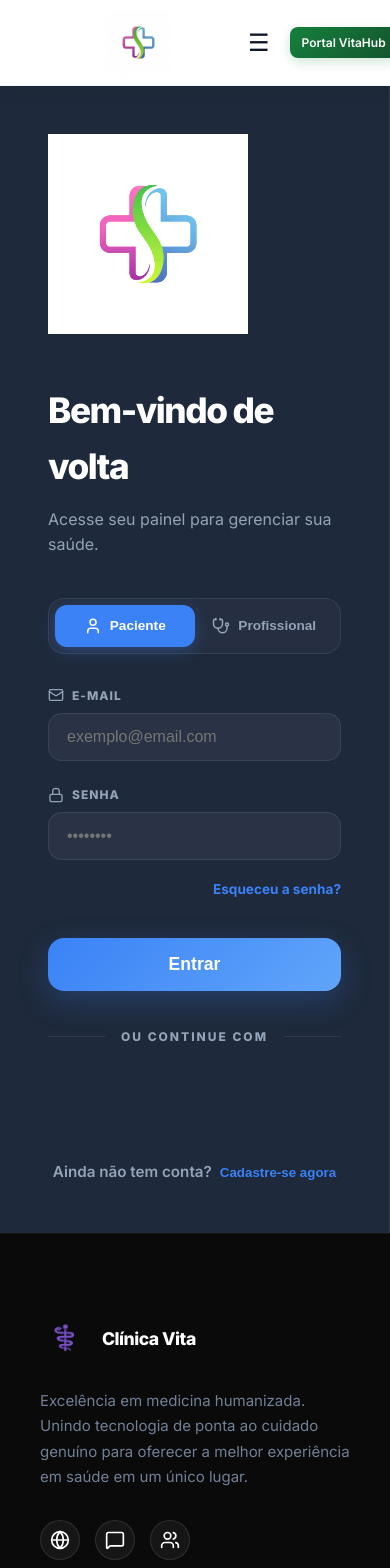
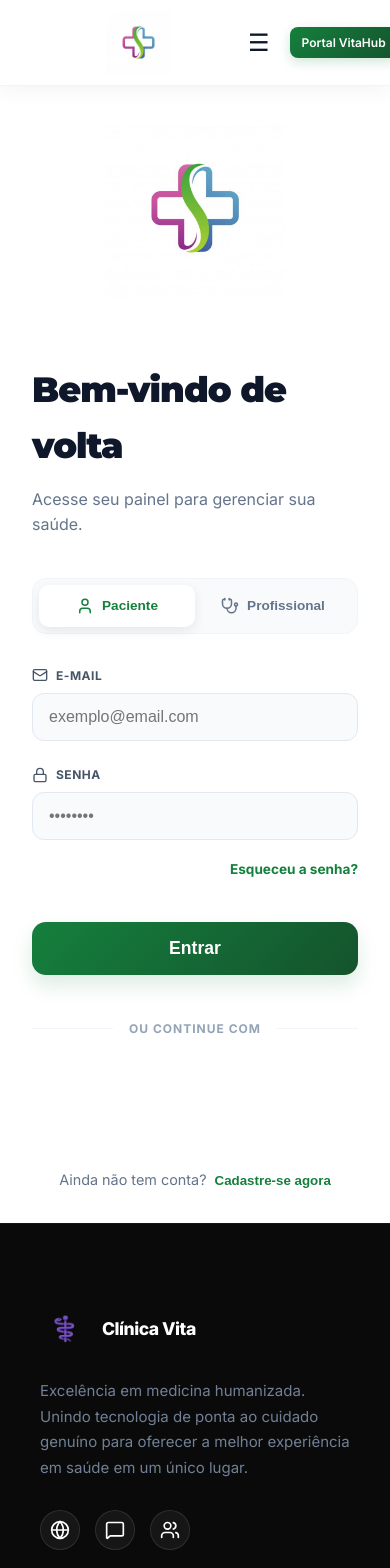
Before and after one commit to AlexandreCalmonJr/agendafacil-front, a React (Vite) app: page /login in a window 390 px wide. Shown: the top 1568 px of the page. Built offline with nearby package versions, Linux system fonts and the light colour scheme; no server answers; the HTML template or start-up script is replaced by a standard one.

Commit message:
feat: add split-screen responsive login page styling

```diff
--- a/src/styles/Login.css
+++ b/src/styles/Login.css
@@ -1,76 +1,74 @@
-/* Login.css - Redesign Elite Portal */
+/* Login.css - Redesign Élite (Split-screen) */
 
 .login-split-page {
   display: flex;
   min-height: 100vh;
-  background: var(--navy-dark);
+  background: white;
+  font-family: 'Inter', sans-serif;
 }
 
-/* Sidebar (Esquerda) - Navy Theme */
+/* Sidebar (Esquerda) */
 .login-sidebar {
   width: 500px;
   display: flex;
   flex-direction: column;
   padding: 3rem;
-  background: var(--navy-sidebar);
-  border-right: 1px solid var(--navy-border);
+  background: white;
+
   z-index: 10;
-  box-shadow: 20px 0 50px rgba(0, 0, 0, 0.2);
+  box-shadow: 10px 0 50px rgba(0, 0, 0, 0.02);
 }
 
 .login-sidebar-header {
-  margin-bottom: 3rem;
+  margin-bottom: 4rem;
   display: flex;
-  justify-content: flex-start;
+  justify-content: center;
 }
 
 .login-logo {
   display: flex;
   align-items: center;
   text-decoration: none;
-  width: 200px;
+  width: 180px;
   height: auto;
 }
 
 .login-logo img {
   width: 100%;
-  height: auto;
-  filter: brightness(1.2);
+  height: 100%;
+  object-fit: contain;
 }
 
 .login-form-container {
-  flex: 1;
-  display: flex;
-  flex-direction: column;
-  justify-content: center;
   max-width: 400px;
   margin: 0 auto;
   width: 100%;
 }
 
 .login-titles h1 {
+  font-family: 'Montserrat', sans-serif;
   font-size: 2.2rem;
-  font-weight: 900;
-  color: white;
+  font-weight: 800;
+  color: var(--neutral-900);
   margin-bottom: 0.75rem;
-  letter-spacing: -1.5px;
+  letter-spacing: -1px;
 }
 
 .login-titles p {
-  color: var(--navy-subtext);
+  color: var(--neutral-500);
   font-size: 1rem;
   margin-bottom: 2.5rem;
   line-height: 1.6;
 }
 
-/* Seletor de Tipo - Modern Pills */
+/* Seletor de Tipo */
 .login-type-selector {
   display: flex;
-  background: rgba(255, 255, 255, 0.03);
+  background: var(--neutral-50);
   padding: 6px;
-  margin-bottom: 32px;
-  border-radius: 16px;
-  border: 1px solid var(--navy-border);
+  margin-bottom: 2rem;
+  border-radius: 14px;
+  border: 1px solid var(--neutral-100);
 }
 
 .selector-btn {
@@ -80,23 +78,23 @@
   background: transparent;
   font-size: 0.85rem;
   font-weight: 700;
-  color: var(--navy-subtext);
+  color: var(--neutral-500);
   cursor: pointer;
   display: flex;
   align-items: center;
   justify-content: center;
   gap: 8px;
-  border-radius: 12px;
+  border-radius: 10px;
   transition: all 0.3s cubic-bezier(0.4, 0, 0.2, 1);
 }
 
 .selector-btn.active {
-  background: var(--navy-accent);
-  color: white;
-  box-shadow: 0 4px 15px rgba(59, 130, 246, 0.3);
+  background: white;
+  color: var(--primary-700);
+  box-shadow: 0 4px 12px rgba(0, 0, 0, 0.08);
 }
 
-/* Form Moderno */
+/* Formulário Moderno */
 .login-modern-form {
   display: flex;
   flex-direction: column;
@@ -111,65 +109,66 @@
 
 .input-group label {
   font-size: 0.75rem;
-  font-weight: 800;
-  color: var(--navy-subtext);
+  font-weight: 700;
+  color: var(--neutral-600);
   display: flex;
   align-items: center;
   gap: 8px;
   text-transform: uppercase;
-  letter-spacing: 1px;
+  letter-spacing: 0.5px;
 }
 
 .input-group input {
-  padding: 14px 18px;
-  background: rgba(255, 255, 255, 0.05);
-  border: 1px solid var(--navy-border);
-  border-radius: 14px;
+  padding: 14px 16px;
+  background: var(--neutral-50);
+  border: 1px solid var(--neutral-200);
+  border-radius: 12px;
   font-size: 1rem;
-  color: white;
+  color: var(--neutral-900);
   transition: all 0.3s;
 }
 
 .input-group input:focus {
   outline: none;
-  background: rgba(255, 255, 255, 0.08);
-  border-color: var(--navy-accent);
-  box-shadow: 0 0 0 4px rgba(59, 130, 246, 0.1);
+  background: white;
+  border-color: var(--primary-400);
+  box-shadow: 0 0 0 4px var(--primary-50);
 }
 
 .forgot-password {
   text-align: right;
-  margin-top: -8px;
+  margin-top: -0.5rem;
 }
 
 .forgot-password a {
   font-size: 0.85rem;
-  color: var(--navy-accent);
+  color: var(--primary-700);
   font-weight: 700;
   text-decoration: none;
 }
 
 .login-submit-btn {
-  margin-top: 12px;
+  margin-top: 1rem;
   padding: 16px;
-  background: linear-gradient(135deg, var(--navy-accent), #60a5fa);
+  background: var(--gradient-primary);
   color: white;
   border: none;
-  border-radius: 16px;
+  border-radius: 14px;
   font-size: 1.1rem;
   font-weight: 800;
   cursor: pointer;
   transition: all 0.3s;
-  box-shadow: 0 10px 30px rgba(59, 130, 246, 0.25);
+  box-shadow: 0 10px 20px rgba(21, 128, 61, 0.15);
 }
 
 .login-submit-btn:hover {
   transform: translateY(-2px);
-  box-shadow: 0 15px 40px rgba(59, 130, 246, 0.4);
+  box-shadow: 0 15px 30px rgba(21, 128, 61, 0.25);
 }
 
+/* Social Login */
 .login-social-separator {
-  margin: 32px 0;
+  margin: 2.5rem 0;
   position: relative;
   text-align: center;
 }
@@ -181,121 +180,149 @@
   left: 0;
   right: 0;
   height: 1px;
-  background: var(--navy-border);
+  background: var(--neutral-100);
 }
 
 .login-social-separator span {
-  background: var(--navy-sidebar);
-  padding: 0 16px;
+  background: white;
+  padding: 0 1rem;
   font-size: 0.75rem;
-  color: var(--navy-subtext);
+  color: var(--neutral-400);
   position: relative;
   text-transform: uppercase;
-  font-weight: 800;
-  letter-spacing: 2px;
+  font-weight: 700;
+  letter-spacing: 1px;
 }
 
 /* Footer Info */
 .login-footer-info {
-  margin-top: 40px;
+  margin-top: 3rem;
   text-align: center;
 }
 
 .login-footer-info p {
-  font-size: 0.95rem;
-  color: var(--navy-subtext);
-  font-weight: 600;
+  font-size: 0.9rem;
+  color: var(--neutral-500);
+
 }
 
 .login-footer-info button {
   background: none;
   border: none;
-  color: var(--navy-accent);
-  font-weight: 800;
+  color: var(--primary-700);
+  font-weight: 700;
   cursor: pointer;
-  margin-left: 8px;
+  margin-left: 0.5rem;
 }
 
 .test-credentials {
-  padding: 16px;
-  background: rgba(59, 130, 246, 0.05);
-  border-radius: 16px;
-  border: 1px solid var(--navy-border);
-  margin-top: 20px;
+  padding: 1rem;
+  background: var(--primary-50);
+  border-radius: 12px;
+  border: 1px solid var(--primary-100);
+
 }
 
-.test-credentials p { margin: 0; font-size: 0.85rem; color: var(--navy-subtext); }
-.test-credentials span { font-weight: 800; color: white; }
+.test-credentials span {
+  font-weight: 700;
+  color: var(--primary-800);
+}
 
-/* Visual Panel (Direita) - Elite Aesthetic */
+/* Painel Visual (Direita) */
 .login-visual-panel {
   flex: 1;
   position: relative;
-  background: url('https://images.unsplash.com/photo-1576091160550-2173dba999ef?q=80&w=2070&auto=format&fit=crop') center/cover no-repeat;
+  background: url('https://images.unsplash.com/photo-1497366216548-37526070297c?q=80&w=2069&auto=format&fit=crop') center/cover no-repeat;
   display: flex;
-  align-items: flex-end;
-  justify-content: flex-start;
-  padding: 80px;
+  align-items: center;
+  justify-content: center;
+  padding: 4rem;
 }
 
 .visual-image-overlay {
   position: absolute;
   inset: 0;
-  background: linear-gradient(to top, rgba(15, 23, 42, 0.95) 0%, rgba(15, 23, 42, 0.2) 100%);
+  background: linear-gradient(135deg, rgba(255, 255, 255, 0.9) 0%, rgba(255, 255, 255, 0.4) 100%);
 }
 
 .visual-content {
   position: relative;
   z-index: 5;
-  text-align: left;
+  text-align: center;
   max-width: 600px;
 }
 
 .visual-content blockquote {
-  font-size: 3rem;
-  font-weight: 900;
-  color: white;
-  line-height: 1.1;
-  margin: 0 0 32px;
-  letter-spacing: -2px;
+  font-family: 'Montserrat', sans-serif;
+  font-size: 2.2rem;
+  font-weight: 600;
+  color: var(--neutral-900);
+  line-height: 1.4;
+  margin-bottom: 2rem;
 }
 
 .visual-content blockquote span {
-  color: var(--navy-accent);
+  color: var(--primary-600);
 }
 
 .visual-content footer {
-  font-size: 1.25rem;
-  color: var(--navy-subtext);
-  font-weight: 600;
+  font-size: 1.1rem;
+  color: var(--neutral-500);
+  margin-top: 1.5rem;
+  font-weight: 500;
 }
 
 .visual-badge {
   display: inline-flex;
   align-items: center;
-  padding: 10px 24px;
-  background: rgba(255, 255, 255, 0.1);
-  backdrop-filter: blur(20px);
-  border: 1px solid rgba(255, 255, 255, 0.1);
+  padding: 0.75rem 1.5rem;
+  background: white;
   border-radius: 100px;
-  margin-top: 48px;
+  box-shadow: 0 10px 30px rgba(0, 0, 0, 0.05);
+  margin-top: 3rem;
+  position: relative;
+}
+
+.badge-glow {
+  position: absolute;
+  inset: -2px;
+  background: var(--gradient-primary);
+  border-radius: 100px;
+  z-index: -1;
+  opacity: 0.3;
+  filter: blur(10px);
 }
 
 .visual-badge span {
-  font-size: 0.8rem;
-  font-weight: 800;
-  color: white;
+  font-size: 0.85rem;
+  font-weight: 700;
+  color: var(--primary-800);
   text-transform: uppercase;
-  letter-spacing: 3px;
+  letter-spacing: 2px;
 }
 
-@media (max-width: 1200px) {
-  .login-sidebar { width: 450px; }
-  .visual-content blockquote { font-size: 2.2rem; }
+/* Responsividade */
+@media (max-width: 1100px) {
+  .login-sidebar {
+    width: 450px;
+  }
+
+  .visual-content blockquote {
+    font-size: 1.8rem;
+  }
 }
 
-@media (max-width: 1000px) {
-  .login-visual-panel { display: none; }
-  .login-sidebar { width: 100%; padding: 3rem; }
-  .login-form-container { max-width: 100%; }
+@media (max-width: 900px) {
+  .login-visual-panel {
+    display: none;
+  }
+
+  .login-sidebar {
+    width: 100%;
+    padding: 2rem;
+  }
+
+  .login-form-container {
+    max-width: 100%;
+  }
 }
```
